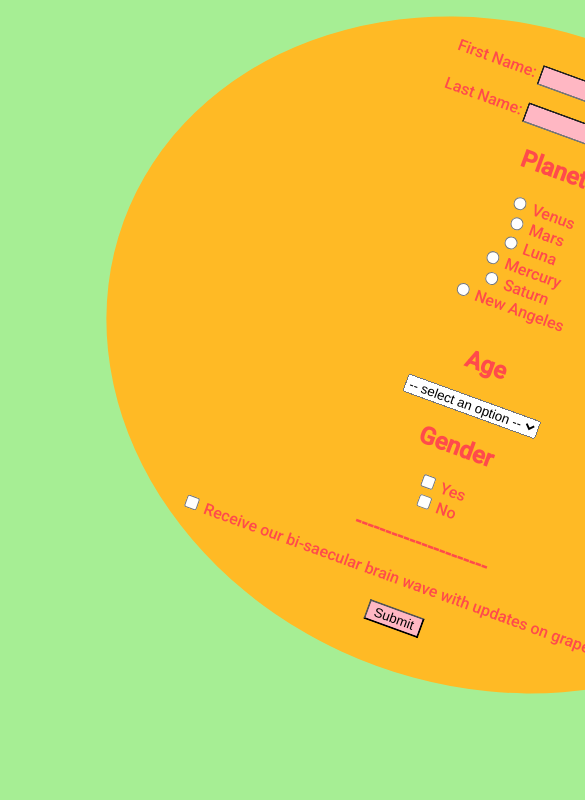
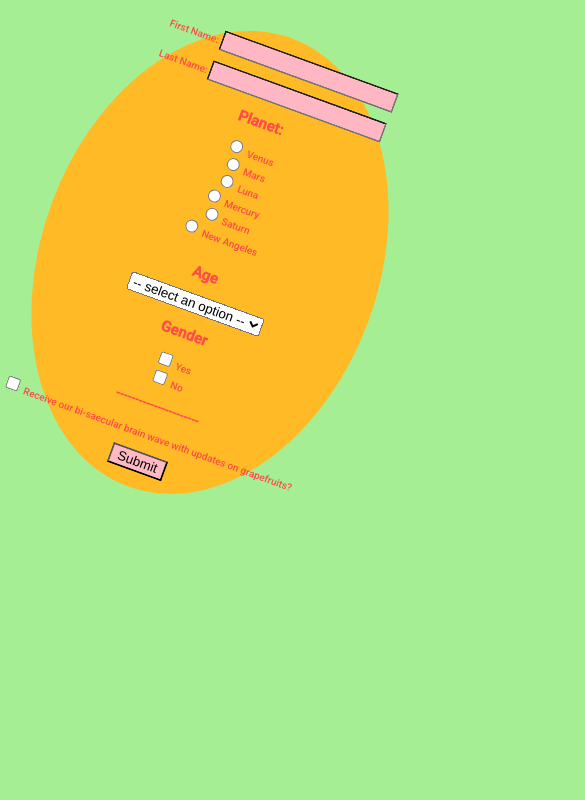
Before and after one commit to boogiematrix/grapefruit-form, a plain HTML site: page index.html in a window 390 px wide. Shown: the part 376-1176 px from the top of the page, 585 px wide, since content can reach past the window. After the commit the page ends 921 px from the top, so only its background shows below. Drawn offline with Linux system fonts and the light colour scheme.

Commit message:
added media query

```diff
--- a/style.css
+++ b/style.css
@@ -36,7 +36,6 @@ form {
     width: 700px;
     color: rgb(255, 75, 75);
     border-radius: 50%;
-    margin-left: 100px;
     transform: rotate(20deg)
 }
 
@@ -49,3 +48,11 @@ input:active {
     color: rgb(255, 183, 195);
 
 }
+
+@media screen and (max-width: 590px) {
+    form {
+        width: 100%;
+        margin: 0 auto;
+        font-size: 10px;
+    }
+}
```
